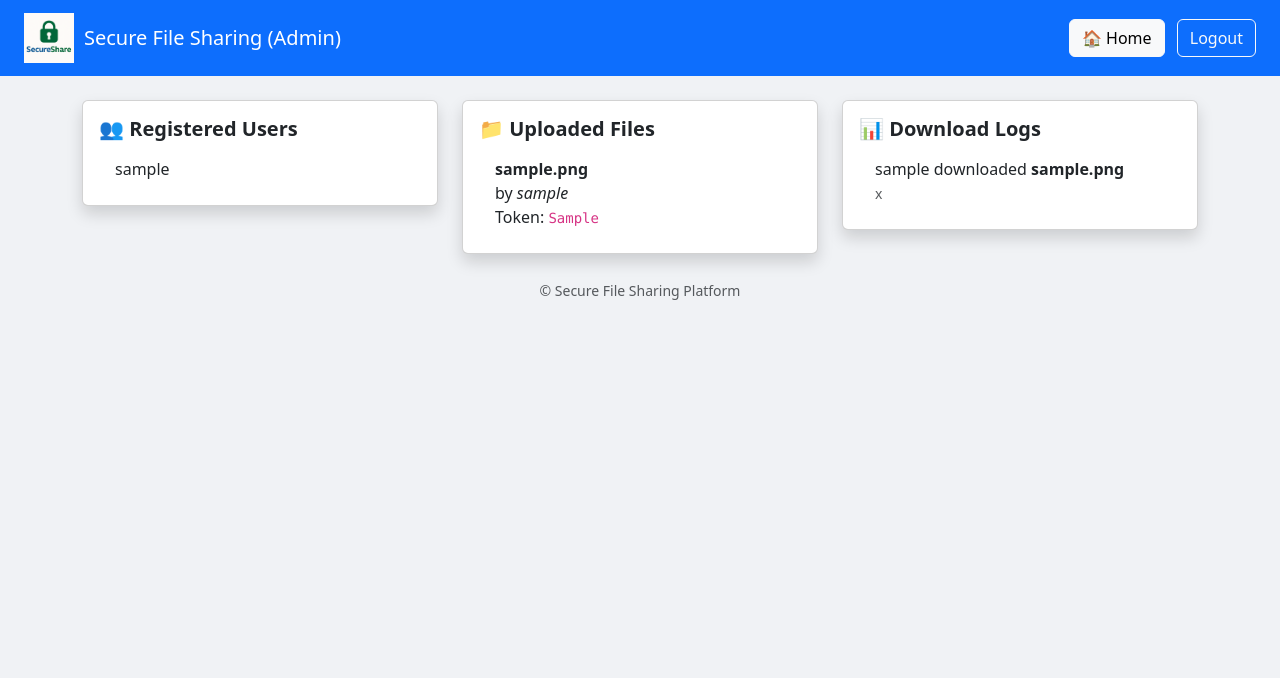
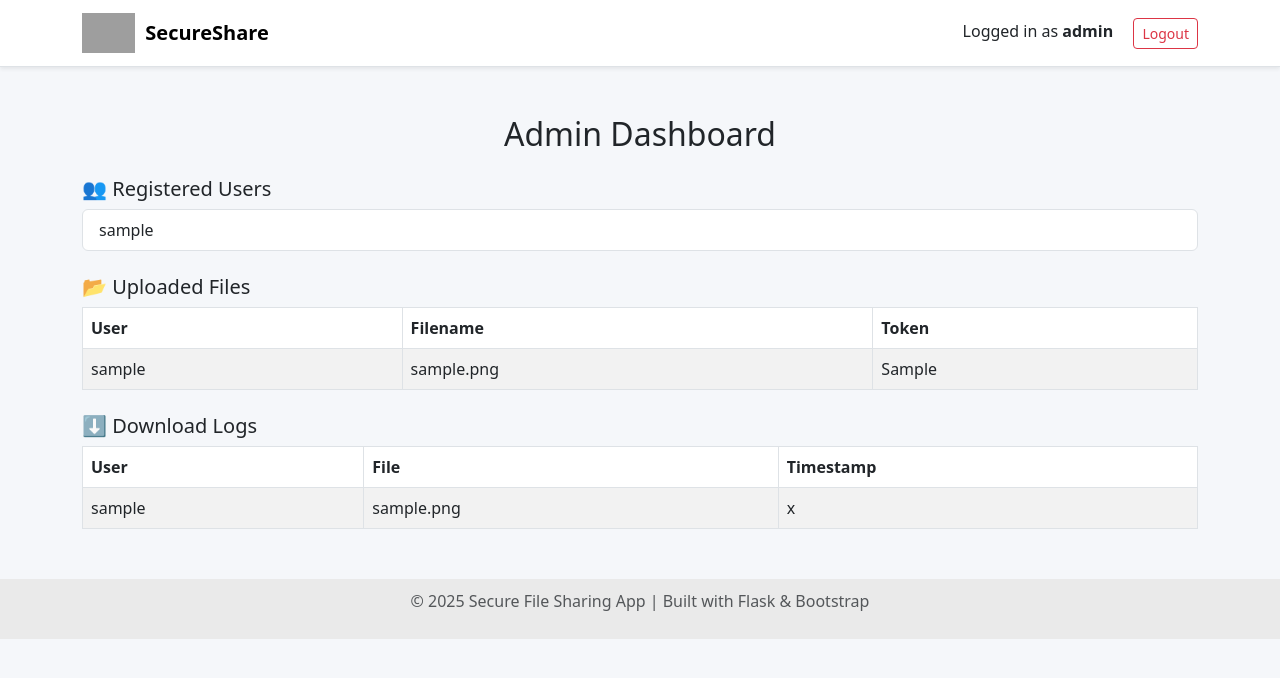
Before and after one commit to AJ3637/secure-file-sharing-app, a Flask app: page /admin in a window 1280 px wide. Shown: the top 678 px of the page. Run offline with Flask 3, Linux system fonts and the light colour scheme; the visitor is signed in with stand-in values (Sample User, id 1); tables that the repository leaves empty hold one stand-in row (values such as "Sample post"); grey boxes are pictures that could not be loaded.

Commit message:
Update admin.html

```diff
--- a/templates/admin.html
+++ b/templates/admin.html
@@ -1,92 +1,38 @@
-<!DOCTYPE html>
-<html lang="en">
-<head>
-    <meta charset="UTF-8">
-    <title>Admin Dashboard | Secure File Sharing</title>
-    <link href="https://cdn.jsdelivr.net/npm/bootstrap@5.3.0/dist/css/bootstrap.min.css" rel="stylesheet">
-    <style>
-        body {
-            background-color: #f0f2f5;
-        }
-        .logo {
-            width: 50px;
-            margin-right: 10px;
-        }
-        .card-title {
-            font-size: 1.25rem;
-            font-weight: 600;
-        }
-    </style>
-</head>
-<body>
-    <nav class="navbar navbar-expand-lg navbar-dark bg-primary px-4">
-        <a class="navbar-brand d-flex align-items-center" href="/">
-            <img src="{{ url_for('static', filename='logo.png') }}" class="logo" alt="Logo">
-            Secure File Sharing (Admin)
-        </a>
-        <div class="ms-auto">
-            <a href="/" class="btn btn-light me-2">🏠 Home</a>
-            <a href="/logout" class="btn btn-outline-light">Logout</a>
-        </div>
-    </nav>
+{% extends "layout.html" %}
 
-    <div class="container mt-4">
-        <div class="row g-4">
-            <!-- Users Card -->
-            <div class="col-md-4">
-                <div class="card shadow">
-                    <div class="card-body">
-                        <h5 class="card-title">👥 Registered Users</h5>
-                        <ul class="list-group list-group-flush">
-                            {% for user in users %}
-                                <li class="list-group-item">{{ user }}</li>
-                            {% endfor %}
-                        </ul>
-                    </div>
-                </div>
-            </div>
+{% block content %}
+<div class="container mt-5">
+  <div class="content-wrapper">
+    <h2 class="text-center mb-4">Admin Dashboard</h2>
 
-            <!-- Uploaded Files Card -->
-            <div class="col-md-4">
-                <div class="card shadow">
-                    <div class="card-body">
-                        <h5 class="card-title">📁 Uploaded Files</h5>
-                        <ul class="list-group list-group-flush">
-                            {% for file in files %}
-                                <li class="list-group-item">
-                                    <strong>{{ file[1] }}</strong> <br>
-                                    by <em>{{ file[0] }}</em><br>
-                                    Token: <code>{{ file[2] }}</code>
-                                </li>
-                            {% endfor %}
-                        </ul>
-                    </div>
-                </div>
-            </div>
+    <h5>👥 Registered Users</h5>
+    <ul class="list-group mb-4">
+      {% for u in users %}
+        <li class="list-group-item d-flex justify-content-between align-items-center">
+          {{ u }}
+        </li>
+      {% endfor %}
+    </ul>
 
-            <!-- Download Logs Card -->
-            <div class="col-md-4">
-                <div class="card shadow">
-                    <div class="card-body">
-                        <h5 class="card-title">📊 Download Logs</h5>
-                        <ul class="list-group list-group-flush">
-                            {% for log in downloads %}
-                                <li class="list-group-item">
-                                    {{ log[0] }} downloaded <strong>{{ log[1] }}</strong><br>
-                                    <small class="text-muted">{{ log[2] }}</small>
-                                </li>
-                            {% endfor %}
-                        </ul>
-                    </div>
-                </div>
-            </div>
-        </div>
+    <h5>📂 Uploaded Files</h5>
+    <table class="table table-striped table-bordered mb-4">
+      <thead><tr><th>User</th><th>Filename</th><th>Token</th></tr></thead>
+      <tbody>
+        {% for f in files %}
+          <tr><td>{{ f[0] }}</td><td>{{ f[1] }}</td><td>{{ f[2] }}</td></tr>
+        {% endfor %}
+      </tbody>
+    </table>
 
-        <footer class="text-center mt-4 mb-2">
-            <small class="text-muted">© Secure File Sharing Platform</small>
-        </footer>
-    </div>
-
-    <script src="https://cdn.jsdelivr.net/npm/bootstrap@5.3.0/dist/js/bootstrap.bundle.min.js"></script>
-</body>
-</html>
+    <h5>⬇️ Download Logs</h5>
+    <table class="table table-striped table-bordered">
+      <thead><tr><th>User</th><th>File</th><th>Timestamp</th></tr></thead>
+      <tbody>
+        {% for d in downloads %}
+          <tr><td>{{ d[0] }}</td><td>{{ d[1] }}</td><td>{{ d[2] }}</td></tr>
+        {% endfor %}
+      </tbody>
+    </table>
+  </div>
+</div>
+{% endblock %}
```
